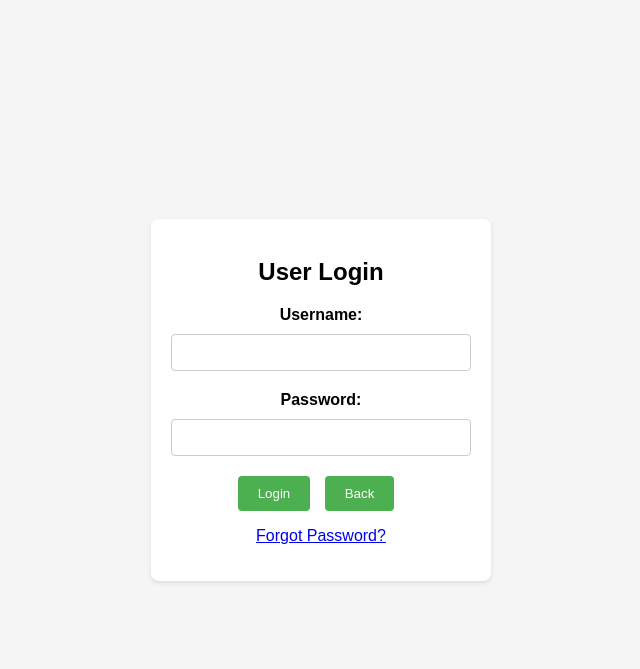
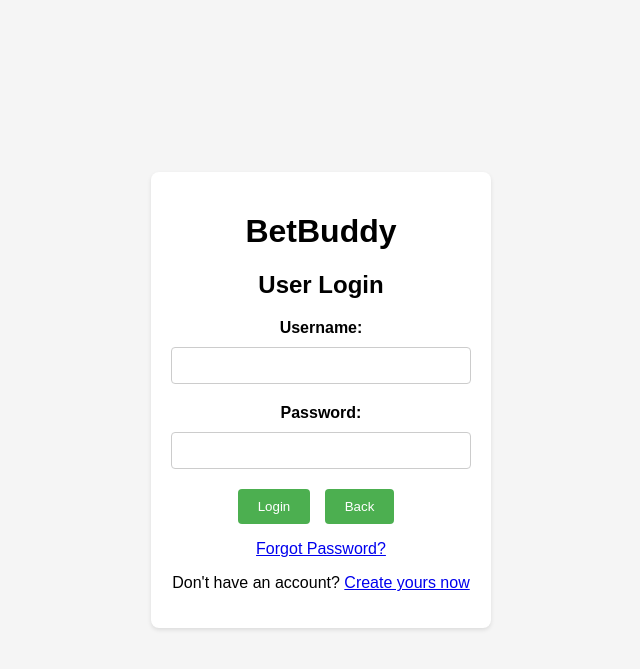
Before and after one commit to KPCOFGS/BetBuddy, a Flask app: page /sign_in in a window 1280 px wide. Shown: the top 669 px of the page, without its empty margins (319-959 px from the left). Run offline with Flask 3, Linux system fonts and the light colour scheme.

Commit message:
Update sign_in.html
- Modified the layout for a more uniform look to the site

```diff
--- a/templates/sign_in.html
+++ b/templates/sign_in.html
@@ -8,6 +8,9 @@
 </head>
 <body>
     <div class="container">
+        <header>
+            <h1>BetBuddy</h1>
+        </header>
         <h2>User Login</h2>
 
         <!-- Display success message from signup if it exists -->
@@ -46,6 +49,7 @@
         <!-- Forgot Password Link -->
         <div class="forgot-password">
             <p><a href="{{ url_for('forget_password') }}">Forgot Password?</a></p>
+            <p>Don't have an account? <a href="{{ url_for('signup') }}">Create yours now</a></p>
         </div>
     </div>
 </body>
```
